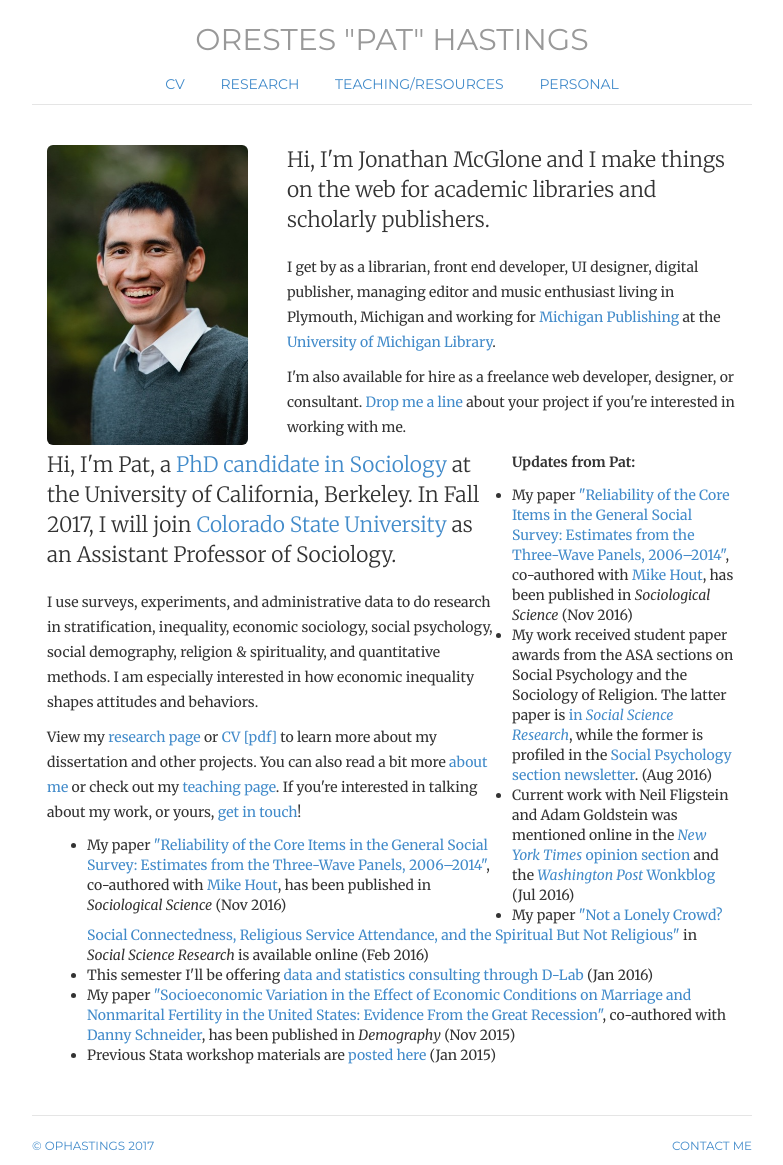
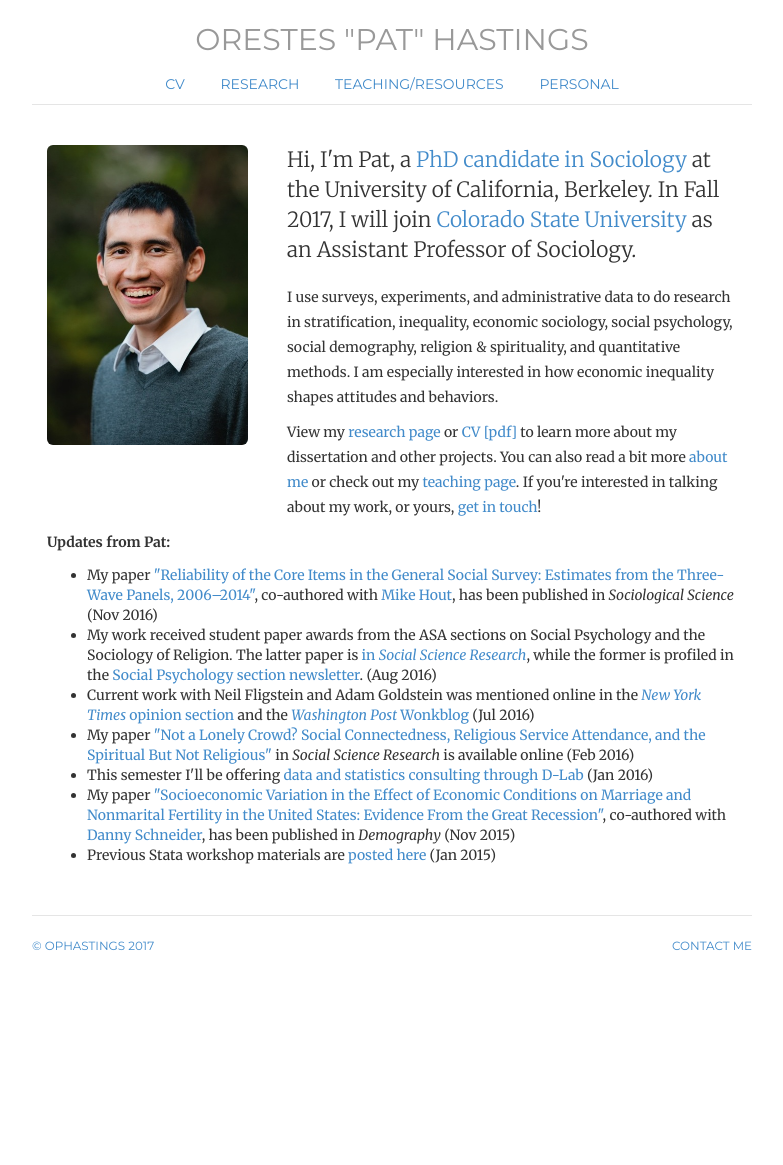
Before and after one commit to ophastings/ophastings.github.io, a Jekyll site: the page built from index.html, in a window 1280 px wide. Shown: the whole page, without its empty margins (248-1031 px from the left). Built offline with Jekyll 4.4.1, drawn with Linux system fonts in a browser that asks for light colours; comment, search, counter and statistics services are not loaded; after the commit the page ends 965 px from its top, so only the background shows below that.

Commit message:
Update index.html

```diff
--- a/index.html
+++ b/index.html
@@ -13,16 +13,6 @@ description: Website of Orestes Pat Hastings, sociology PhD candidate at UC Berk
 	<div class="col-sm-4">
 	<img class="img-rounded", height=300 alt="Pat Hastings" src="img/pat_hastings.jpeg">
 	</div>
-
-
-	<div itemscope itemtype="http://data-vocabulary.org/Person" class="col-sm-8">
-	<p class="lead">Hi, I'm <span itemprop="name">Jonathan McGlone</span> and I make things on the web for academic libraries and scholarly publishers.</p>
-	<p>I get by as a <span itemprop="title">librarian</span>, <span itemprop="title">front end developer</span>, <span itemprop="title">UI designer</span>, <span itemprop="title">digital publisher</span>, <span itemprop="title">managing editor</span> and music enthusiast living in <span itemprop="address" itemscope
-    itemtype="http://data-vocabulary.org/Address"> <span itemprop="locality">Plymouth</span>, <span itemprop="region">Michigan</span></span> and working for <a href="http://www.publishing.umich.edu">Michigan Publishing</a> at <span itemprop="affiliation">the <a href="http://www.lib.umich.edu">University of Michigan Library</a></span>.</p>
-
-	<p>I'm also available for hire as a <span itemprop="title">freelance web developer, designer, or consultant</span>. <a href="contact">Drop me a line</a> about your project if you're interested in working with me.</p>
-	</div>
-
 
 	<div itemscope itemtype="http://data-vocabulary.org/Person" class="col-sm-8">
 	<p class="lead"> Hi, I'm Pat, a <a href="http://sociology.berkeley.edu/graduate-student/orestes-pat-hastings">PhD
@@ -40,13 +30,6 @@ description: Website of Orestes Pat Hastings, sociology PhD candidate at UC Berk
 	read a bit more <a href="personal">about me</a> or check out my <a href="teaching">teaching page</a>.
 	If you're interested in talking about my work, or yours, <a href="contact">get in touch</a>!</p>
 
-	<ul>
-	<li> My paper  <a href="https://www.sociologicalscience.com/articles-v3-43-971/">
-		"Reliability of the Core Items in the General Social Survey: Estimates from the Three-Wave Panels, 2006–2014"</a>,
-		co-authored with <a href="http://sociology.as.nyu.edu/object/soc.Michael_Hout">Mike Hout</a>,
-		has been published in <i>Sociological Science</i> (Nov 2016)
-		</li>
-	</ul>
 	</div>
 
 	<div itemscope itemtype="http://data-vocabulary.org/Person" class="col-sm-12">
```
